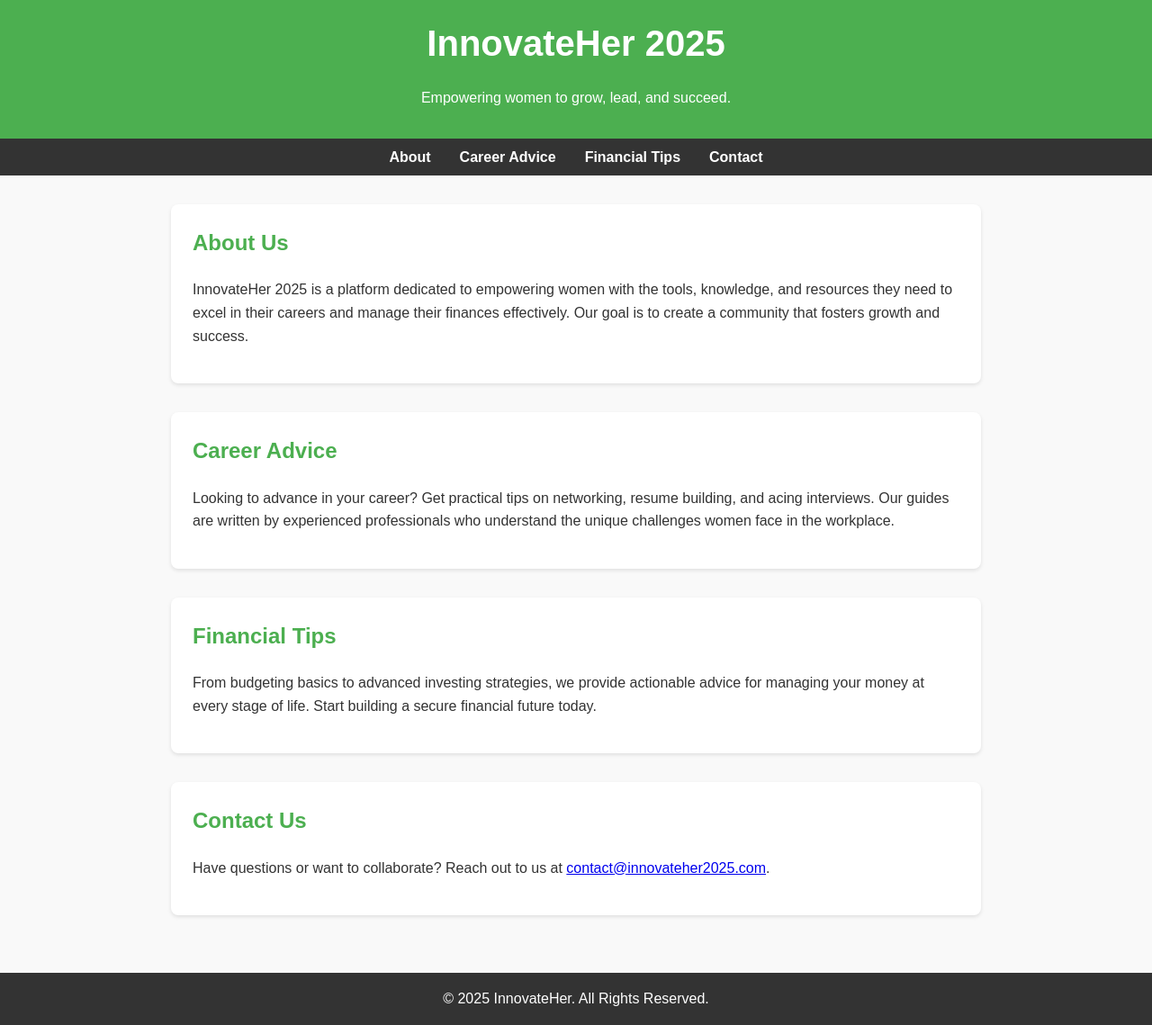
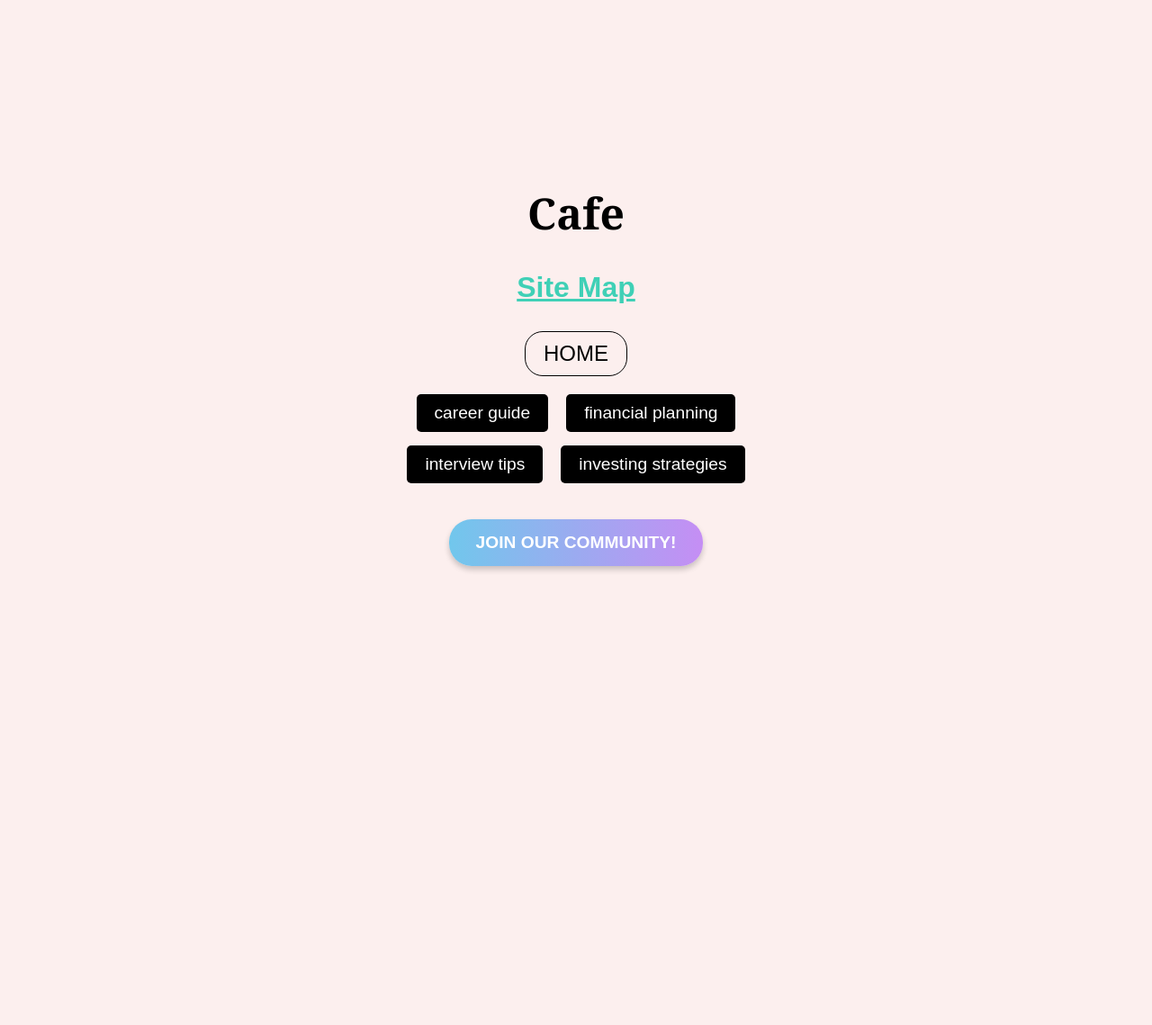
Before and after one commit to tinexu/InnovateHer2025, a Flask app: template templates/index.html in a window 1280 px wide. Shown: the whole page at 90% size. After the commit the page ends 635 px from the top, so only its background shows below. Run offline with Flask 3, Linux system fonts and the light colour scheme; the template is opened without the code that fills it, so the values that code supplies are empty.

Commit message:
website code `html css code added

```diff
--- a/templates/index.html
+++ b/templates/index.html
@@ -3,101 +3,31 @@
 <head>
   <meta charset="UTF-8">
   <meta name="viewport" content="width=device-width, initial-scale=1.0">
-  <meta name="description" content="Empowering women with career advice, financial tips, and resources to thrive.">
-  <title>InnovateHer 2025</title>
-  <style>
-    /* Simple, modern styles */
-    body {
-      font-family: Arial, sans-serif;
-      line-height: 1.6;
-      margin: 0;
-      padding: 0;
-      background-color: #f9f9f9;
-      color: #333;
-    }
-    header {
-      background: #4CAF50;
-      color: #fff;
-      padding: 1rem 0;
-      text-align: center;
-    }
-    header h1 {
-      margin: 0;
-      font-size: 2.5rem;
-    }
-    nav {
-      display: flex;
-      justify-content: center;
-      background: #333;
-      padding: 0.5rem;
-    }
-    nav a {
-      color: #fff;
-      margin: 0 1rem;
-      text-decoration: none;
-      font-weight: bold;
-    }
-    nav a:hover {
-      text-decoration: underline;
-    }
-    main {
-      padding: 2rem;
-      max-width: 900px;
-      margin: 0 auto;
-    }
-    section {
-      margin-bottom: 2rem;
-      padding: 1.5rem;
-      background: #fff;
-      border-radius: 8px;
-      box-shadow: 0 2px 4px rgba(0, 0, 0, 0.1);
-    }
-    section h2 {
-      color: #4CAF50;
-      margin-top: 0;
-    }
-    footer {
-      background: #333;
-      color: #fff;
-      text-align: center;
-      padding: 1rem 0;
-    }
-    footer p {
-      margin: 0;
-    }
-  </style>
+  <title>Cafe Site Map</title>
+  <link rel="stylesheet" href="styles.css">
 </head>
 <body>
-  <header>
-    <h1>InnovateHer 2025</h1>
-    <p>Empowering women to grow, lead, and succeed.</p>
-  </header>
-  <nav>
-    <a href="#about">About</a>
-    <a href="#career">Career Advice</a>
-    <a href="#financial-tips">Financial Tips</a>
-    <a href="#contact">Contact</a>
-  </nav>
-  <main>
-    <section id="about">
-      <h2>About Us</h2>
-      <p>InnovateHer 2025 is a platform dedicated to empowering women with the tools, knowledge, and resources they need to excel in their careers and manage their finances effectively. Our goal is to create a community that fosters growth and success.</p>
+  <div class="container">
+    <header>
+      <h1>Cafe</h1>
+      <h2>Site Map</h2>
+    </header>
+
+    <section class="sitemap">
+      <div class="home">HOME</div>
+      <div class="buttons-row">
+        <button class="sitemap-button">career guide</button>
+        <button class="sitemap-button">financial planning</button>
+      </div>
+      <div class="buttons-row">
+        <button class="sitemap-button">interview tips</button>
+        <button class="sitemap-button">investing strategies</button>
+      </div>
     </section>
-    <section id="career">
-      <h2>Career Advice</h2>
-      <p>Looking to advance in your career? Get practical tips on networking, resume building, and acing interviews. Our guides are written by experienced professionals who understand the unique challenges women face in the workplace.</p>
-    </section>
-    <section id="financial-tips">
-      <h2>Financial Tips</h2>
-      <p>From budgeting basics to advanced investing strategies, we provide actionable advice for managing your money at every stage of life. Start building a secure financial future today.</p>
-    </section>
-    <section id="contact">
-      <h2>Contact Us</h2>
-      <p>Have questions or want to collaborate? Reach out to us at <a href="mailto:contact@innovateher2025.com">contact@innovateher2025.com</a>.</p>
-    </section>
-  </main>
-  <footer>
-    <p>&copy; 2025 InnovateHer. All Rights Reserved.</p>
-  </footer>
+
+    <div class="join-community">
+      <button class="bubble-button">join our community!</button>
+    </div>
+  </div>
 </body>
 </html>
--- /dev/null
+++ b/templates/styles.css
@@ -0,0 +1,87 @@
+/* General Reset */
+body {
+    margin: 0;
+    font-family: 'Arial', sans-serif;
+    background-color: #fcefee;
+    display: flex;
+    justify-content: center;
+    align-items: center;
+    min-height: 100vh;
+  }
+
+  /* Container */
+  .container {
+    text-align: center;
+  }
+
+  /* Header */
+  header h1 {
+    font-size: 3rem;
+    font-family: 'Georgia', serif;
+  }
+
+  header h2 {
+    font-size: 2rem;
+    text-decoration: underline;
+    color: #3fd0b6;
+    margin-bottom: 30px;
+  }
+
+  /* Sitemap Section */
+  .sitemap {
+    margin-bottom: 40px;
+  }
+
+  .home {
+    font-size: 1.5rem;
+    padding: 10px 20px;
+    display: inline-block;
+    border: 1px solid #000;
+    border-radius: 20px;
+    margin-bottom: 20px;
+  }
+
+  .buttons-row {
+    display: flex;
+    justify-content: center;
+    gap: 20px;
+    margin-bottom: 15px;
+  }
+
+  .sitemap-button {
+    background-color: #000;
+    color: #fff;
+    padding: 10px 20px;
+    font-size: 1.2rem;
+    border: none;
+    border-radius: 5px;
+    cursor: pointer;
+  }
+
+  .sitemap-button:hover {
+    background-color: #333;
+  }
+
+  /* Bubble Button */
+  .join-community {
+    margin-top: 30px;
+  }
+
+  .bubble-button {
+    background: linear-gradient(90deg, #71c7ec, #c58ef4);
+    color: white;
+    padding: 15px 30px;
+    font-size: 1.2rem;
+    border: none;
+    border-radius: 25px;
+    cursor: pointer;
+    box-shadow: 0 4px 6px rgba(0, 0, 0, 0.2);
+    text-transform: uppercase;
+    font-weight: bold;
+  }
+
+  .bubble-button:hover {
+    box-shadow: 0 6px 10px rgba(0, 0, 0, 0.3);
+    transform: scale(1.05);
+    transition: all 0.2s;
+  }
```
Also changed, not shown: static/styles.css (deleted).
